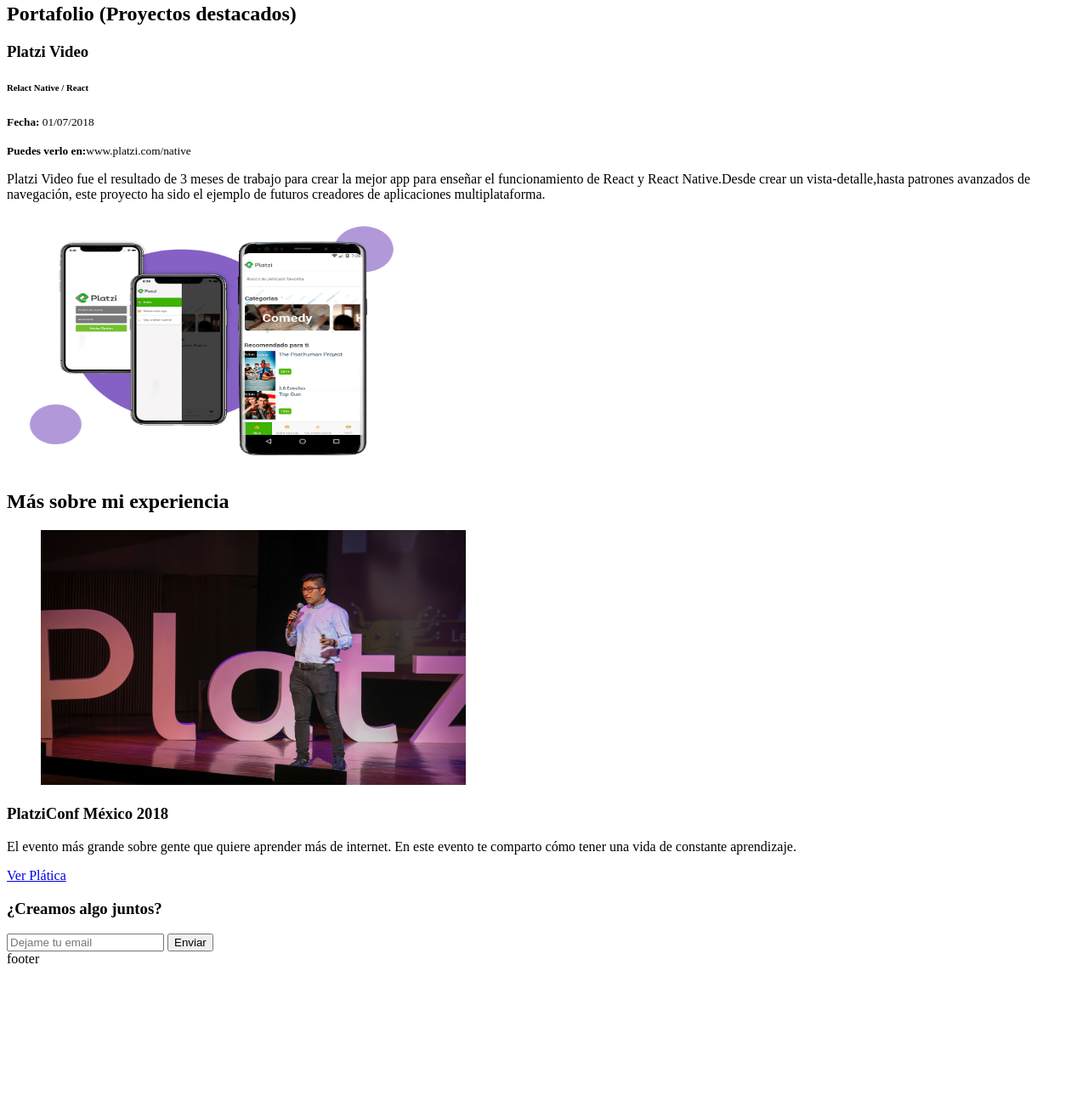
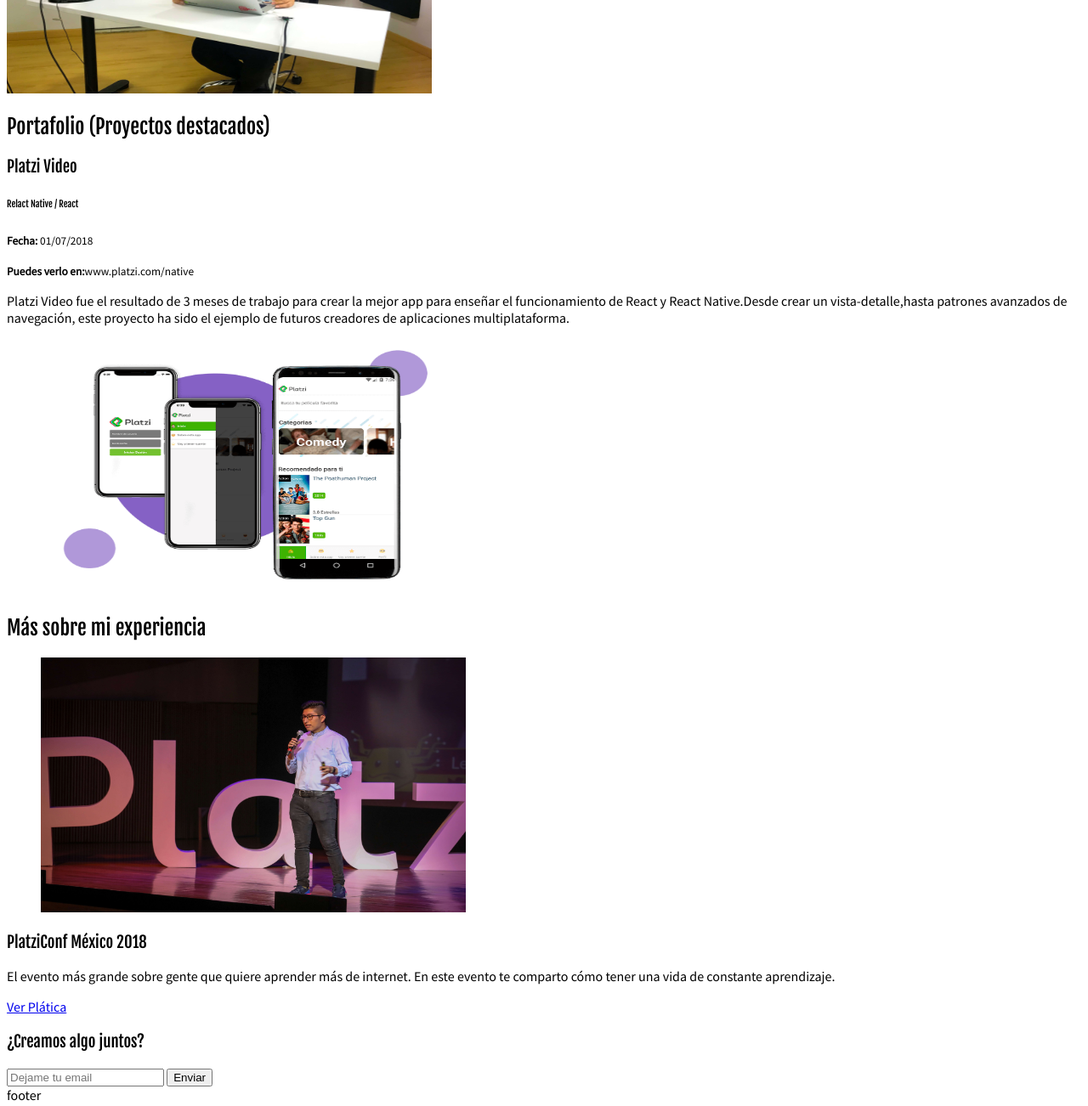
Before and after one commit to Audio10/CursoWeb, a plain HTML site: page index.html in a window 1280 px wide. Shown: the part 618-1920 px from the top of the page at 85% size. Before the commit the page ends 1764 px from the top, so only its background shows below. Drawn offline with Linux system fonts and the light colour scheme.

Commit message:
Cambios 02/05/2019
Cambios 02/05/2019

Co-Authored-By: Claudio Jesus Vazquez Villanueva <audio10@users.noreply.github.com>

```diff
--- a/css/estilos.css
+++ b/css/estilos.css
@@ -10,6 +10,30 @@ Declaración : todo lo que esta dentro de las llaves , compuestas de
 propiedades y valores.
  */
 
-header{
+/* header{
     background : pink;
+    color: red;
+} */
+
+body{
+  font-family: 'Source Sans Pro' , sans-serif;
 }
+
+h1,
+h2,
+h3,
+h4,
+h5,
+h6{
+  font-family: 'Fjalla One' , sans-serif;
+  font-weight: normal;
+  /* font-style: italic; tipo de tipografia */
+}
+
+h1{
+  font-size: 40px;
+  line-height: 1.5em;
+  letter-spacing: -.2px; /*  segun recomendaciones debe ser negativo */
+ /* text-transform: capitalize; Transforma el texto en el tipo de tu gusto */
+  /* text-decoration: dashed;
+} */
--- a/index.html
+++ b/index.html
@@ -6,6 +6,7 @@
     <meta http-equiv="X-UA-Compatible" content="ie=edge" />
     <title>Hola soy Leonidas Esteban</title>
     <link rel="icon" type="image/png" href="imagenes/favicon.png">
+    <link href="https://fonts.googleapis.com/css?family=Fjalla+One|Source+Sans+Pro" rel="stylesheet">
     <link rel="stylesheet" href="css/estilos.css">
   </head>
   <body>
@@ -18,13 +19,13 @@
       <nav class="menu">
         <ol>
           <li>
-            <a href="./portafolio/index.html">Portafolio</a>
+            <a class="link" href="./portafolio/index.html">Portafolio</a>
           </li>
           <li>
-            <a href="#experiencia">Experiencia</a>
+            <a class="link" href="#eventos">Experiencia</a>
           </li>
           <li>
-            <a href="#contacto">Trabajemos Juntos</a>
+            <a class="link" href="#contacto">Trabajemos Juntos</a>
           </li>
         </ol>
       </nav>
@@ -38,50 +39,55 @@
       </h1>
       <img src="imagenes/hero.jpg" width="500" height="300" alt="Imagen Principal del sitio." />
     </section>
-    <section id="portafolio">
+
+    <section id="portafolio" class="portfolio">
       <h2>Portafolio (Proyectos destacados)</h2>
-      <article>
-        <h3>Platzi Video</h3>
-        <h6>Relact Native / React</h6>
-        <p>
+      <article class="project">
+        <h3 class="project-title">Platzi Video</h3>
+        <h6 class="project-course">Relact Native / React</h6>
+        <p class="project-date">
           <small><strong>Fecha:</strong> 01/07/2018 </small>
         </p>
-        <p>
+        <p class="project-url">
           <small><strong>Puedes verlo en:</strong>www.platzi.com/native</small>
         </p>
-        <p>
+        <p class="project-description">
           Platzi Video fue el resultado de 3 meses de trabajo para crear la
           mejor app para enseñar el funcionamiento de React y React
           Native.Desde crear un vista-detalle,hasta patrones avanzados de
           navegación, este proyecto ha sido el ejemplo de futuros creadores de
           aplicaciones multiplataforma.
         </p>
-        <img src="imagenes/platzi-video-react-native.png" width="500" height="300" alt="proyecto del curso de react">
+        <figure class="project-imageContainer">
+          <img class="project-image" src="imagenes/platzi-video-react-native.png" width="500" height="300" alt="proyecto del curso de react">
+        </figure>
       </article>
     </section>
-    <section id="experiencia">
+
+    <section id="eventos">
       <h2>Más sobre mi experiencia</h2>
-      <article>
-        <figure>
-          <img src="imagenes/platzi-conf.jpg" width="500" height="300" alt="" />
+      <article class="event">
+        <figure class="event-imageContainer">
+          <img class="event-image" src="imagenes/platzi-conf.jpg" width="500" height="300" alt="" />
         </figure>
-        <h3>PlatziConf México 2018</h3>
-        <p>
+        <h3 class="event-tittle">PlatziConf México 2018</h3>
+        <p class="event-description">
           El evento más grande sobre gente que quiere aprender más de internet.
           En este evento te comparto cómo tener una vida de constante
           aprendizaje.
         </p>
-        <a href="https://www.youtube.com/watch?v=BIS7cWGgJg0" target="_blank">Ver Plática</a>
+        <a class="event-url"  href="https://www.youtube.com/watch?v=BIS7cWGgJg0" target="_blank">Ver Plática</a>
       </article>
     </section>
-    <section id="contacto">
-      <form action="/suscripcion">
+
+    <section id="contacto" class="contact">
+      <form action="/suscripcion" class="form-email">
         <h3>¿Creamos algo juntos?</h3>
         <input type="text" placeholder="Dejame tu email" id="email">
         <button type="submit"> Enviar </button>
       </form>
     </section>
 
-    <footer>footer</footer>
+    <footer class="footer">footer</footer>
   </body>
 </html>
```
